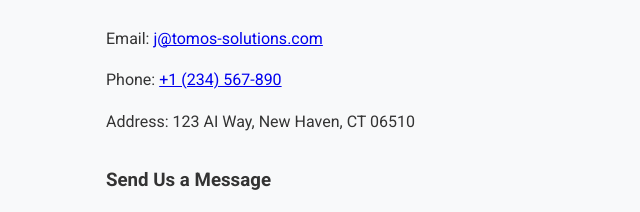
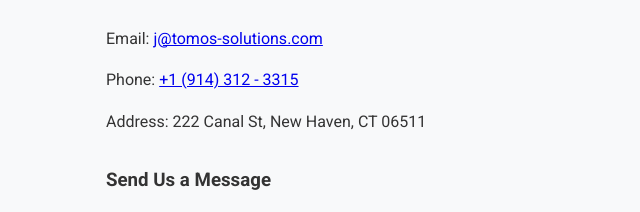
Before and after one commit to jahkelr/tomos, a plain HTML site: page contact.html in a window 1280 px wide. Shown: the part 208-420 px from the top of the page, 0-640 px from the left. Drawn offline with Linux system fonts and the light colour scheme.

Commit message:
Update contact.html

```diff
--- a/contact.html
+++ b/contact.html
@@ -33,8 +33,8 @@
 
     <section class="contact-info">
       <p>Email: <a href="mailto:j@tomos-solutions.com">j@tomos-solutions.com</a></p>
-      <p>Phone: <a href="tel:+1234567890">+1 (234) 567-890</a></p>
-      <p>Address: 123 AI Way, New Haven, CT 06510</p>
+      <p>Phone: <a href="tel:+19143123315">+1 (914) 312 - 3315</a></p>
+      <p>Address: 222 Canal St, New Haven, CT 06511</p>
     </section>
 
     <section class="contact-form">
```
